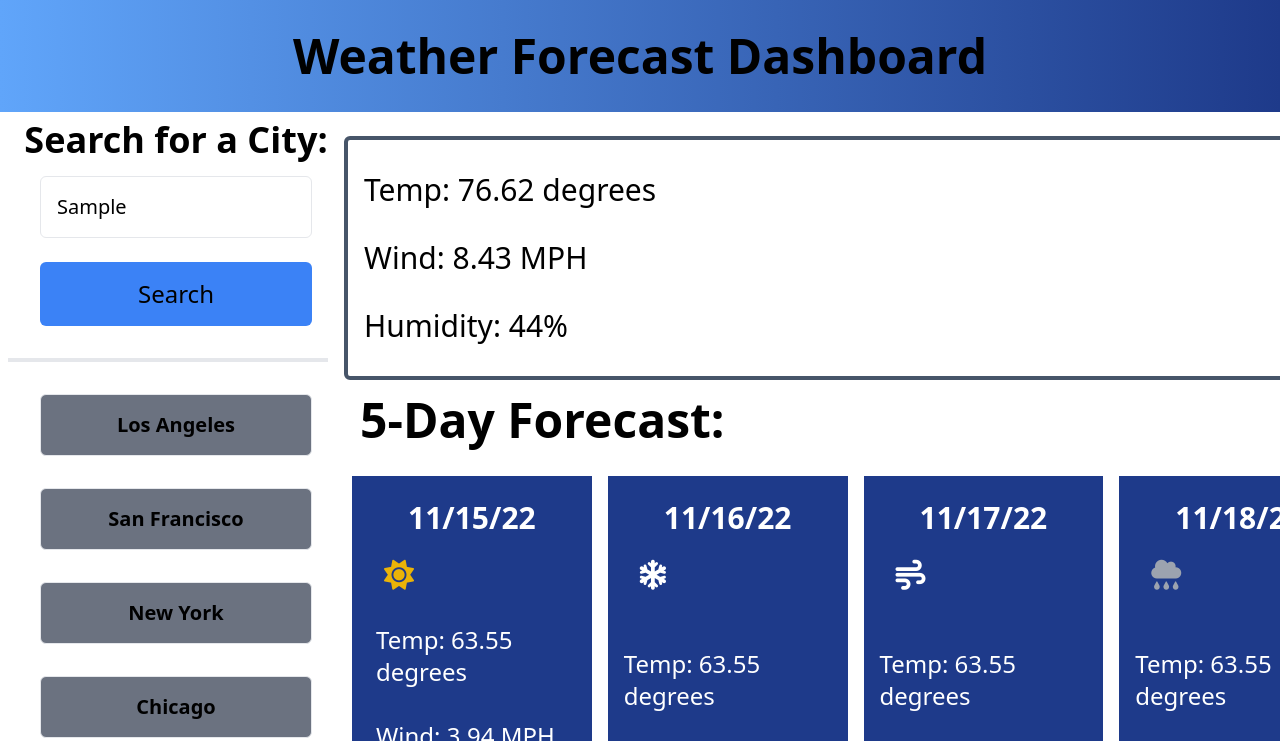
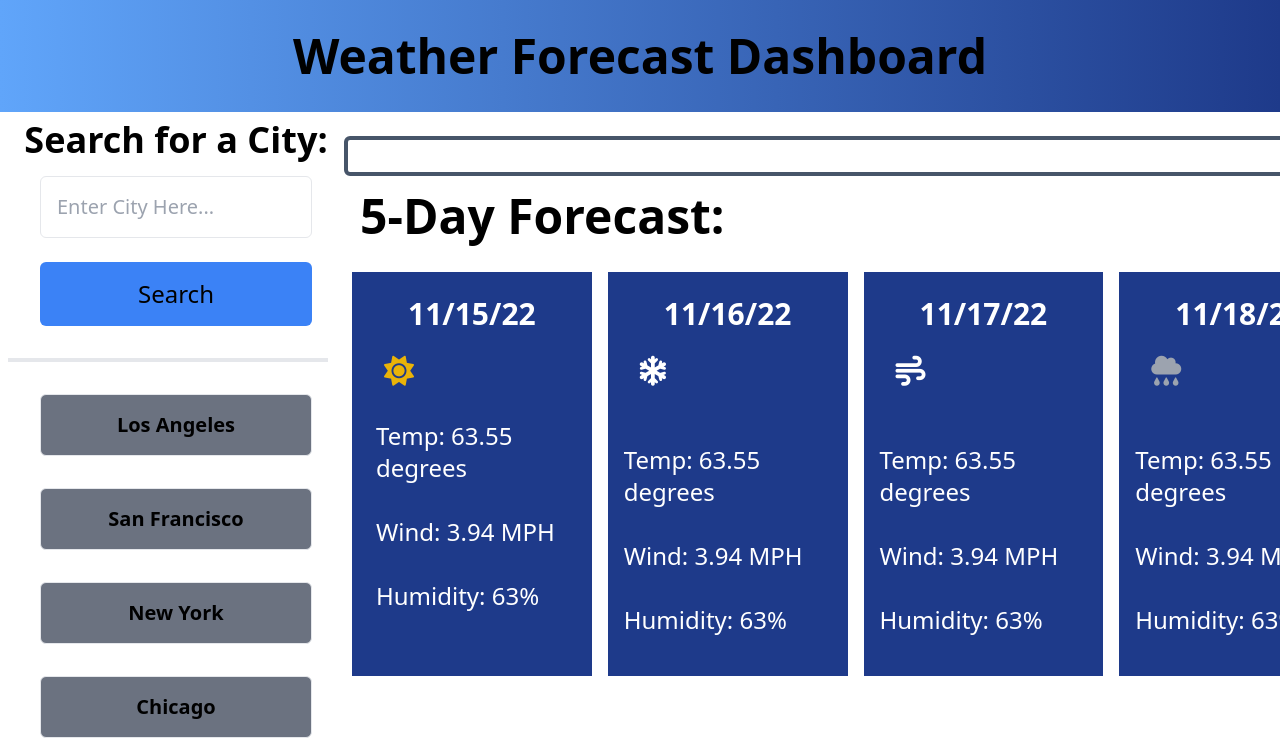
Before and after one commit to Klgibsonjr/weather-forecast-dashboard, a website: page index.html in a window 1280 px wide. Both pictures are taken after typing "Sample" into the empty fields and a click on the button "Search". Shown: the top 741 px of the page. Drawn offline with nearby package versions, Linux system fonts and the light colour scheme; no server answers.

Commit message:
added event listener to search input for no value with alert message

```diff
--- a/assets/script.js
+++ b/assets/script.js
@@ -7,12 +7,24 @@ const cityNameElm = document.getElementById('city-name');
 const tempElm = document.getElementById('temp');
 const windElm = document.getElementById('wind');
 const humidityElm = document.getElementById('humidity');
+const searchInputElm = document.getElementById('search-input');
 
-// Event listeners applied to search button
-searchBtnElm.addEventListener('click', function (event) {});
+let formSubmitHander = function (event) {
+  event.preventDefault();
+
+  let searchInput = searchInputElm.value.trim();
+
+  if (searchInput) {
+    searchResults(searchInput);
+
+    searchInputElm.value = '';
+  } else {
+    searchResultElm.textContent = '';
+    alert('Please enter a city name for your weather forecast');
+  }
+};
 
 let searchResults = function () {
-  const searchInputElm = document.getElementById('search-input');
   let userSearch = searchInputElm.value;
   let weatherCoordsApi = 'https://api.openweathermap.org/geo/1.0/direct';
   weatherCoordsApi = weatherCoordsApi + '?q=' + userSearch + '&limit=&appid=f3dd875ac81e50aaada068245357b0ee';
@@ -25,11 +37,9 @@ let searchResults = function () {
       // console.log(response);
       let city = response[0];
       let cityName = city.name;
-
       let latitude = city.lat;
       let longitude = city.lon;
 
-      console.log(cityName, latitude, longitude);
       const key = 'f3dd875ac81e50aaada068245357b0ee&units=imperial';
 
       let weatherForecastApi = 'https://api.openweathermap.org/data/2.5/forecast';
@@ -51,12 +61,6 @@ let searchResults = function () {
           iconElm.setAttribute('src', iconUrl);
           cityNameElm.append(iconElm);
 
-          console.log(temp);
-          console.log(humidity);
-          console.log(wind);
-          console.log(response);
-          console.log(iconUrl);
-
           tempElm.textContent = 'Temp: ' + temp;
           windElm.textContent = 'Wind: ' + wind;
           humidityElm.textContent = 'Humidity: ' + humidity;
@@ -64,7 +68,8 @@ let searchResults = function () {
     });
 };
 
-searchBtnElm.addEventListener('click', searchResults);
+// Event listeners applied to search button
+searchBtnElm.addEventListener('click', formSubmitHander);
 
 // let weatherCardContainer = document.querySelector('#weather-card-container');
 // var weatherData = [{}, {}, {}, {}] // Pretend like this has data,
--- a/index.html
+++ b/index.html
@@ -65,19 +65,13 @@
           <ul>
             <li
               id="temp"
-              class="text-xl mx-2 my-2 md:text-3xl md:mx-4 md:my-8">
-              Temp: 76.62 degrees
-            </li>
+              class="text-xl mx-2 my-2 md:text-3xl md:mx-4 md:my-8"></li>
             <li
               id="wind"
-              class="text-xl mx-2 my-2 md:text-3xl md:mx-4 md:my-8">
-              Wind: 8.43 MPH
-            </li>
+              class="text-xl mx-2 my-2 md:text-3xl md:mx-4 md:my-8"></li>
             <li
               id="humidity"
-              class="text-xl mx-2 my-2 md:text-3xl md:mx-4 md:my-8">
-              Humidity: 44%
-            </li>
+              class="text-xl mx-2 my-2 md:text-3xl md:mx-4 md:my-8"></li>
           </ul>
         </div>
         <h1 class="text-3xl mx-2 my-4 md:text-5xl font-bold md:mx-4 md:my-4">5-Day Forecast:</h1>
```
